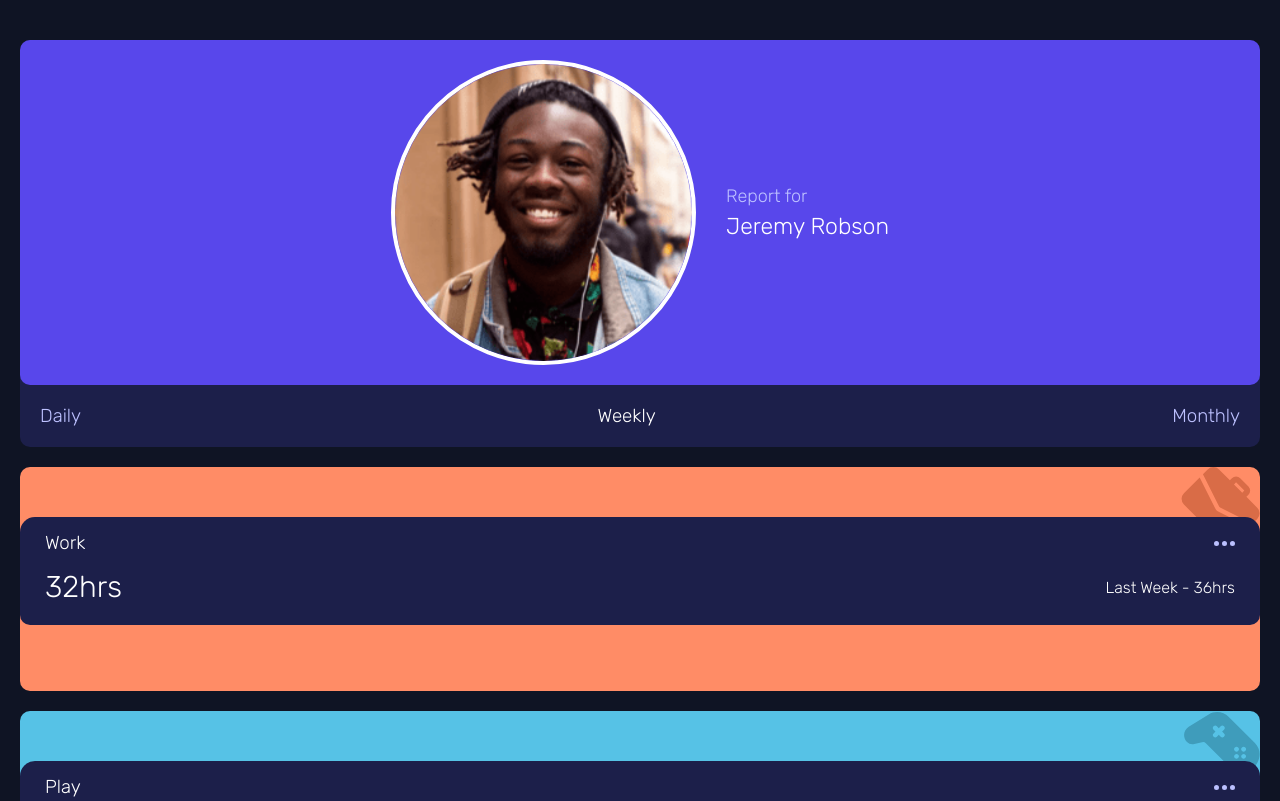
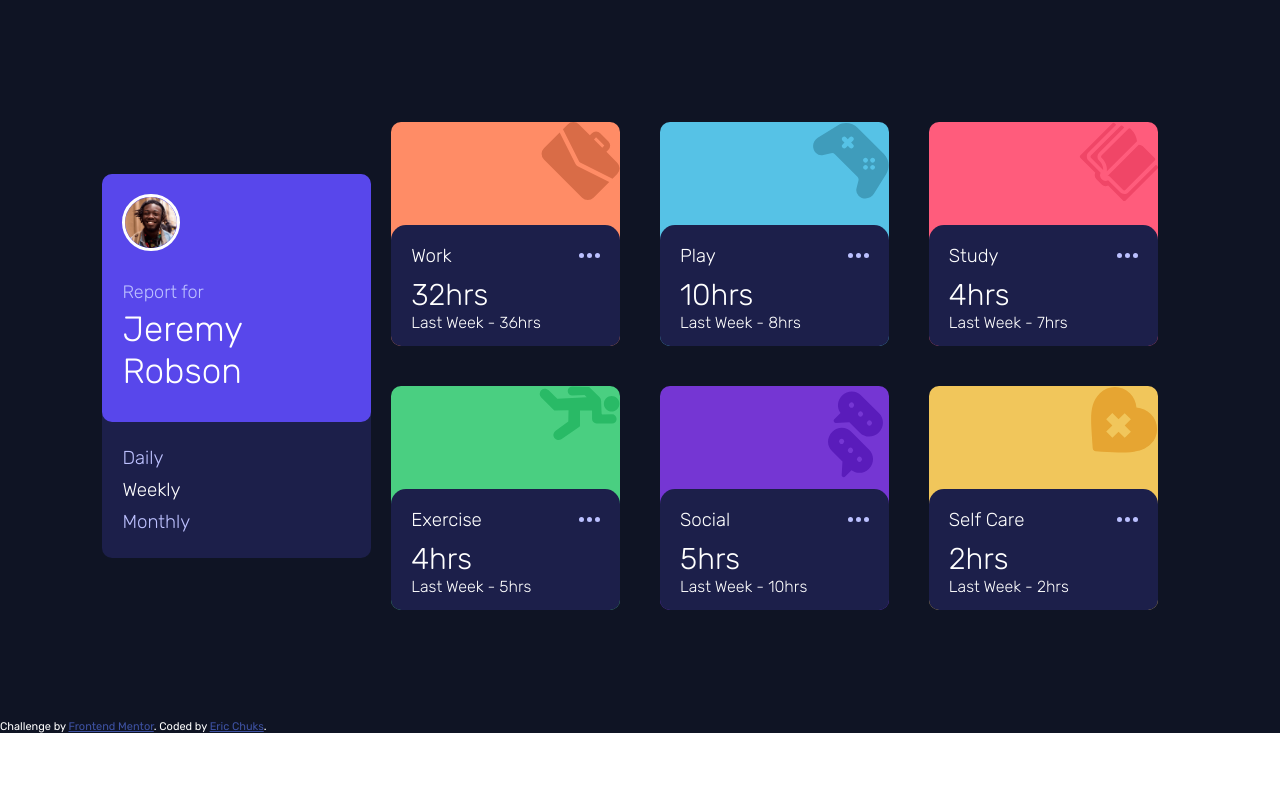
Before and after one commit to Ericchuk/Time-tracking-dashboard, a plain HTML site: page index.html in a window 1280 px wide. Shown: the top 801 px of the page. Drawn offline with Linux system fonts and the light colour scheme; a web font is replaced by a local one.

Commit message:
Add files via upload

```diff
--- a/style.css
+++ b/style.css
@@ -38,12 +38,13 @@ body{
     border-radius: 10px;
     display: flex;
     justify-content: center;
+    flex-direction: row;
     align-items: center;
     padding:20px 10px;
 }
 .header-content img{
     width:25%;
-    border:4px solid var(--white);
+    border:3px solid var(--white);
     border-radius: 100%;
     margin:0 30px 0 0;
 }
@@ -89,7 +90,7 @@ body{
     background-image: url(images/icon-work.svg);
     background-repeat: no-repeat;
     background-position: top right;
-    margin:20px 0;
+    margin:20px 0px;
     border-radius: 10px;
     background-color: var(--Light-red-work);
     position: relative;
@@ -125,6 +126,13 @@ body{
     padding:15px 25px 20px;
     border-radius: 15px 15px 10px 10px;
     margin-top:30px;
+    position: absolute;
+    width:100%;
+    bottom: 0;
+}
+.json-overlay:hover{
+    background-color: var(--Desaturated-blue);
+    transition: background-color 2s;
 }
 .top,
 .bottom{
@@ -140,6 +148,10 @@ p,
     color:var(--white);
     font-weight: lighter;
 }
+h3:hover{
+    color: var(--white);
+    transition: color 2s;
+}
 .bottom{
     margin:15px 0 0;
 }
@@ -149,7 +161,107 @@ p,
 .attribution{
     position: absolute;
     bottom: 0;
-    margin:20px 0 30px;
+    /* margin:20px 0 30px; */
     color:var(--white);
     /* padding: 20px 0; */
 }
+
+@media screen and (min-width:700px) {
+    .container{
+        display: grid;
+        grid-template-columns: repeat(2, 1fr);
+    }
+    .container .header{
+        grid-row: 1/3;
+    }
+    .header-content{
+        flex-direction: column;
+        align-items: flex-start;
+        padding:10px 20px;
+    }
+    .header-content img{
+        margin:10px 0 0px;
+    }
+    .header-content h2{
+        font-size:35px;
+        padding:0 35px 5px 0;
+        width:50%;
+        /* border:2px solid beige; */
+    }
+    .headerNav{
+        flex-direction: column;
+        justify-content: center;
+        align-items: flex-start;
+        line-height: 2rem;
+    }
+    .json-content{
+        margin:20px 20px 0;
+        padding:0px 0;
+    }
+    .json-content:nth-child(3){
+        margin:0 20px 25px;
+    }
+    .json-overlay{
+        padding:20px 20px 10px;
+    }
+    .bottom{
+        flex-direction: column;
+        align-items: flex-start;
+        line-height: 1.6rem;
+        margin: 15px 0 0;
+    }
+}
+@media screen and (min-width:1000px) {
+    .container{
+        display: grid;
+        grid-template-columns: repeat(4,1fr);
+        justify-content: center;
+        align-items: center;
+        padding:8%;
+        /* grid-template-rows: 1fr; */
+    }
+    .container .header{
+        grid-row: 1/3;
+    }
+    .header-content{
+        flex-direction: column;
+        align-items: flex-start;
+        padding:10px 20px;
+    }
+    .header-content img{
+        margin:10px 0 30px;
+    }
+    .header-content h2{
+        font-size:35px;
+        padding:0 0px 20px 0;
+        width:50%;
+        /* border:2px solid beige; */
+    }
+    .headerNav{
+        flex-direction: column;
+        justify-content: center;
+        align-items: flex-start;
+        line-height: 2rem;
+    }
+    .json-content{
+        margin:20px;
+    }
+    .json-content:nth-child(3){
+        margin:20px;
+    }
+    .bottom{
+        flex-direction: column;
+        align-items: flex-start;
+        line-height: 1.7rem;
+        margin: 15px 0 0;
+    }
+}
+
+@media screen and (min-width:1400px) {
+    .json-content{
+        height:22vh;
+    }
+    .json-overlay{
+        padding:20px;
+    }
+}
```
